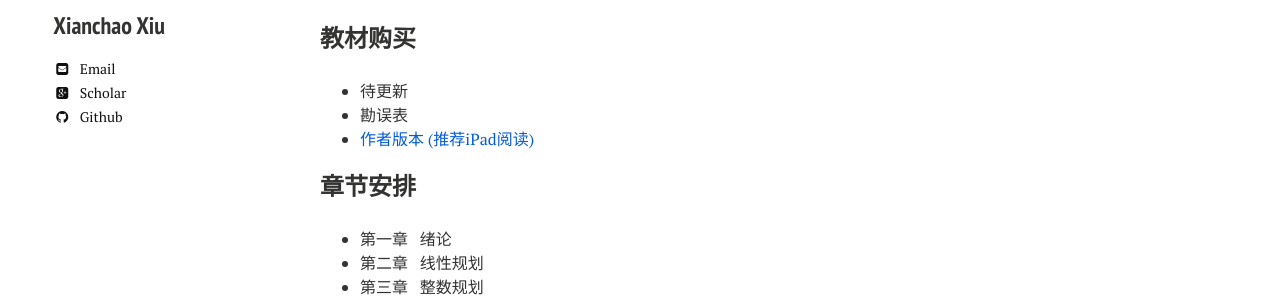
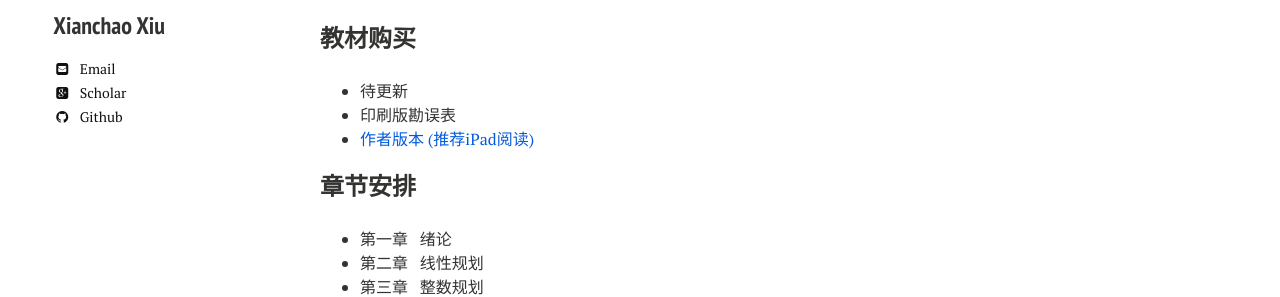
Before and after one commit to xianchaoxiu/xianchaoxiu.github.io, a Jekyll site: the page built from chinese/course/OR/index.md, in a window 1280 px wide. Shown: the part 224-521 px from the top of the page. Built offline with Jekyll 4.4.1, drawn with Linux system fonts in a browser that asks for light colours; nearby versions of some CDN libraries.

Commit message:
Update index.md

```diff
--- a/chinese/course/OR/index.md
+++ b/chinese/course/OR/index.md
@@ -12,7 +12,7 @@ share: false
 
 ### 教材购买
 * 待更新<br>
-* 勘误表<br>
+* 印刷版勘误表<br>
 * <a href="../chinese/course/OR/运筹学导论.pdf" class="textlink" target="_blank"> 作者版本 (推荐iPad阅读)</a> <br>
 
 
```
